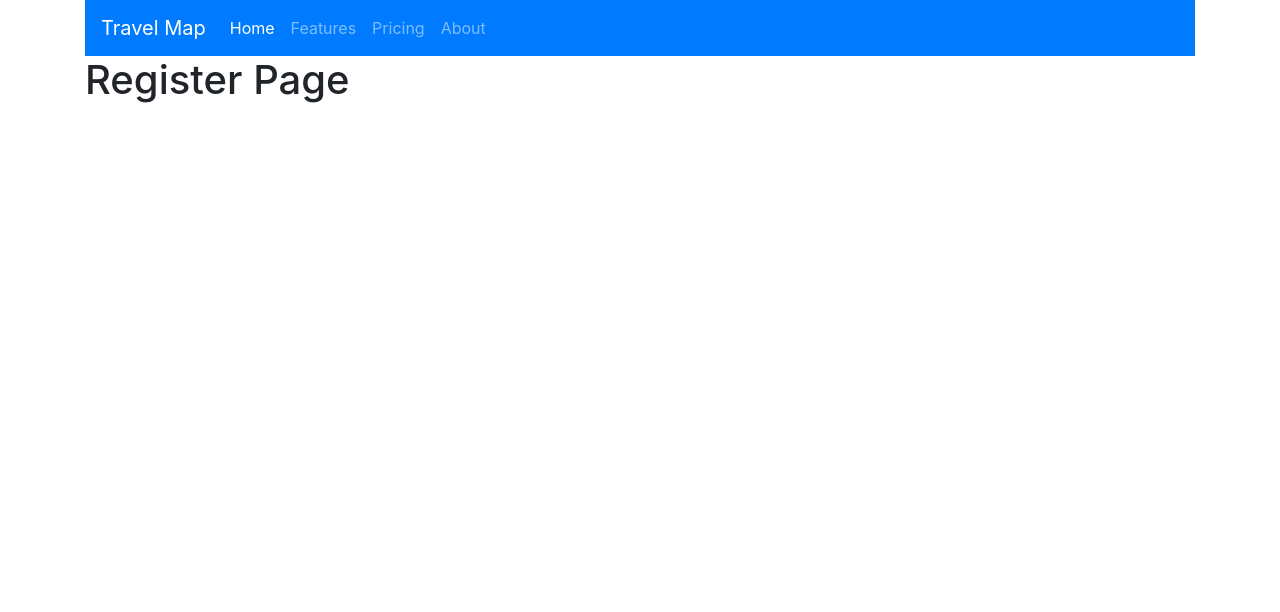
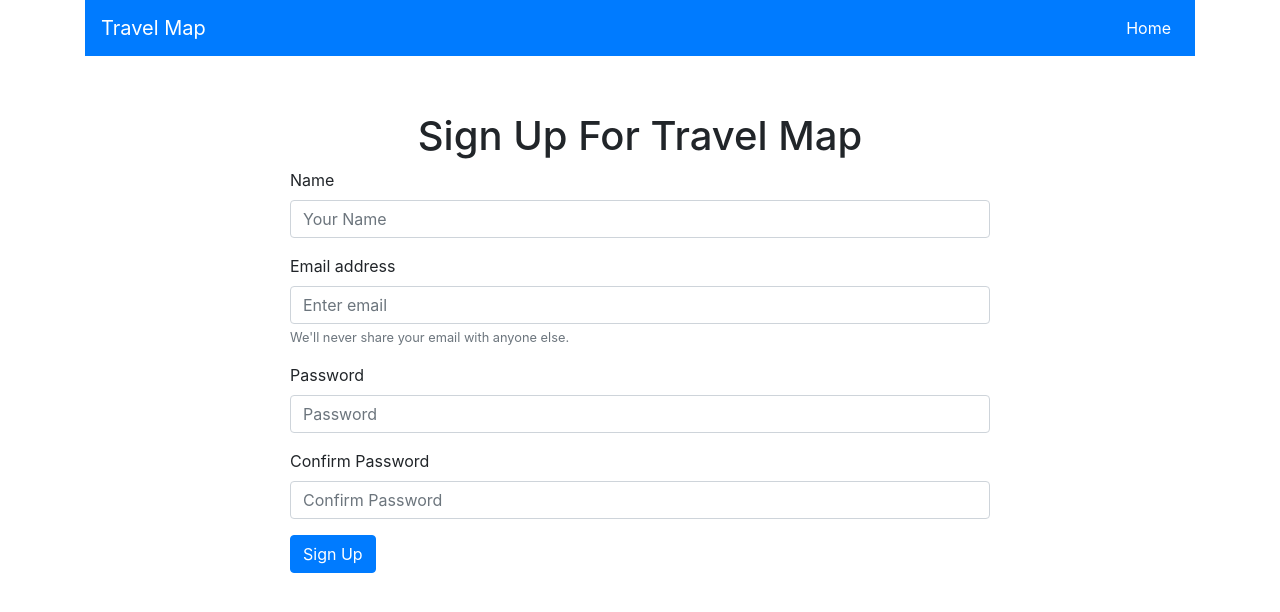
Before and after one commit to cthorpe1/travelmap-rebuild-client, a React (Create React App) app: page /register in a window 1280 px wide. Shown: the top 612 px of the page. Built offline with nearby package versions, Linux system fonts and the light colour scheme.

Commit message:
working on auth logic. need to implement jwt/cookie

```diff
--- a/package.json
+++ b/package.json
@@ -32,6 +32,5 @@
       "last 1 firefox version",
       "last 1 safari version"
     ]
-  },
-  "proxy": "http://localhost:3001"
+  }
 }
--- a/src/App.js
+++ b/src/App.js
@@ -1,25 +1,17 @@
-import React, { useState, useEffect } from "react";
+import React from "react";
 import { BrowserRouter, Route, Switch } from "react-router-dom";
 import Navbar from "./components/Navbar/Navbar";
-import HomePage from "./components/HomePage/HomePage";
+import IndexPage from "./components/IndexPage/IndexPage";
 import LoginPage from "./components/LoginPage/LoginPage";
 import RegisterPage from "./components/RegisterPage/RegisterPage";
 
 function App() {
-  const [apiResponse, setApiResponse] = useState({ response: "" });
-
-  // useEffect(() => {
-  //   fetch("http://localhost:3001/home")
-  //     .then(res => res.text())
-  //     .then(res => setApiResponse({ response: res }))
-  //     .catch(err => console.log(err));
-  // }, []);
   return (
     <BrowserRouter>
       <main className="container">
         <Navbar />
         <Switch>
-          <Route path="/" exact component={HomePage} />
+          <Route path="/" exact component={IndexPage} />
           <Route path="/login" component={LoginPage} />
           <Route path="/register" component={RegisterPage} />
         </Switch>
--- a/src/components/HomePage/HomePage.js
+++ b/src/components/IndexPage/IndexPage.js
@@ -1,5 +1,6 @@
 import React from "react";
-import classes from "./HomePage.module.css";
+import { Link } from "react-router-dom";
+import classes from "./IndexPage.module.css";
 
 const HomePage = () => {
   return (
@@ -12,12 +13,17 @@ const HomePage = () => {
       <hr className="my-4" />
       <p>Please "Sign Up" or "Login" below</p>
 
-      <a className="btn btn-primary btn-lg" href="/register" role="button">
+      <Link className="btn btn-primary btn-lg" to="/register" role="button">
         Sign Up
-      </a>
-      <a className="btn btn-primary btn-lg" id={classes.Login} href="/login" role="button">
+      </Link>
+      <Link
+        className="btn btn-primary btn-lg"
+        id={classes.Login}
+        to="/login"
+        role="button"
+      >
         Login
-      </a>
+      </Link>
     </div>
   );
 };
--- a/src/components/LoginPage/LoginPage.js
+++ b/src/components/LoginPage/LoginPage.js
@@ -2,36 +2,59 @@ import React from "react";
 import styles from "./LoginPage.module.css";
 
 const HomePage = () => {
+  const handleLogin = e => {
+    e.preventDefault();
+
+    fetch("http://localhost:5000/users/login", {
+      method: "POST",
+      headers: {
+        "Content-Type": "application/json"
+      },
+      mode: "cors",
+      body: JSON.stringify({
+        email: e.target[0].value,
+        password: e.target[1].value
+      })
+    })
+      .then(res => res.json())
+      .then(data => {
+        console.log("Data: ", data);
+      })
+      .catch(err => {
+        console.log("In Catch Block: ", err);
+      });
+  };
+
   return (
     <div id={styles.LoginFormContainer}>
       <h1>Please Login</h1>
-      <form>
-        <div class="form-group">
-          <label for="inputEmail3">Email</label>
+      <form onSubmit={handleLogin}>
+        <div className="form-group">
+          <label htmlFor="email">Email</label>
           <div>
             <input
               type="email"
-              class="form-control"
-              id="inputEmail3"
+              className="form-control"
+              id="email"
               placeholder="Email"
             />
           </div>
         </div>
-        <div class="form-group">
-          <label for="inputPassword3">Password</label>
+        <div className="form-group">
+          <label htmlFor="password">Password</label>
           <div>
             <input
               type="password"
-              class="form-control"
-              id="inputPassword3"
+              className="form-control"
+              id="password"
               placeholder="Password"
             />
           </div>
         </div>
-        <div class="form-group">
+        <div className="form-group">
           <div>
             <button type="submit" className="btn btn-primary">
-              Sign in
+              Login
             </button>
           </div>
         </div>
--- a/src/components/Navbar/Navbar.js
+++ b/src/components/Navbar/Navbar.js
@@ -1,4 +1,5 @@
 import React from "react";
+import { Link } from "react-router-dom";
 import styles from "./Navbar.module.css";
 
 const Navbar = () => {
@@ -7,9 +8,9 @@ const Navbar = () => {
       className="navbar navbar-expand-lg navbar-dark bg-primary"
       id={styles.Nav}
     >
-      <a className="navbar-brand" href="/">
+      <Link className="navbar-brand" to="/">
         Travel Map
-      </a>
+      </Link>
       <button
         className="navbar-toggler"
         type="button"
@@ -23,13 +24,13 @@ const Navbar = () => {
       </button>
 
       <div className="collapse navbar-collapse" id="navbarColor01">
-        <ul className="navbar-nav mr-auto">
+        <ul className="navbar-nav ml-auto">
           <li className="nav-item active">
-            <a className="nav-link" href="/">
+            <Link className="nav-link" to="/">
               Home <span className="sr-only">(current)</span>
-            </a>
+            </Link>
           </li>
-          <li className="nav-item">
+          {/* <li className="nav-item">
             <a className="nav-link" href="#">
               Features
             </a>
@@ -43,7 +44,7 @@ const Navbar = () => {
             <a className="nav-link" href="#">
               About
             </a>
-          </li>
+          </li> */}
         </ul>
       </div>
     </nav>
--- a/src/components/RegisterPage/RegisterPage.js
+++ b/src/components/RegisterPage/RegisterPage.js
@@ -1,7 +1,84 @@
 import React from "react";
+import styles from "./RegisterPage.module.css";
 
 const RegisterPage = () => {
-  return <h1>Register Page</h1>;
+  const handleSignUp = e => {
+    e.preventDefault();
+    const name = e.target[0].value;
+    const email = e.target[1].value;
+    const password = e.target[2].value;
+    const passwordTwo = e.target[3].value;
+
+    const newUser = {
+      name,
+      email,
+      password,
+      passwordTwo
+    };
+
+    fetch("http://localhost:5000/users/register", {
+      method: "POST",
+      headers: {
+        "Content-Type": "application/json"
+      },
+      mode: "cors",
+      body: JSON.stringify(newUser)
+    })
+      .then(res => res.json())
+      .then(data => console.log(data))
+      .catch(err => console.log(err));
+  };
+
+  return (
+    <div id={styles.SignUpContainer}>
+      <h1>Sign Up For Travel Map</h1>
+      <form onSubmit={handleSignUp}>
+        <div className="form-group">
+          <label htmlFor="name">Name</label>
+          <input
+            type="text"
+            className="form-control"
+            id="name"
+            placeholder="Your Name"
+          />
+        </div>
+        <div className="form-group">
+          <label htmlFor="email">Email address</label>
+          <input
+            type="email"
+            className="form-control"
+            id="email"
+            aria-describedby="emailHelp"
+            placeholder="Enter email"
+          />
+          <small id="emailHelp" className="form-text text-muted">
+            We'll never share your email with anyone else.
+          </small>
+        </div>
+        <div className="form-group">
+          <label htmlFor="password">Password</label>
+          <input
+            type="password"
+            className="form-control"
+            id="password"
+            placeholder="Password"
+          />
+        </div>
+        <div className="form-group">
+          <label htmlFor="passwordConfirm">Confirm Password</label>
+          <input
+            type="password"
+            className="form-control"
+            id="passwordConfirm"
+            placeholder="Confirm Password"
+          />
+        </div>
+        <button type="submit" className="btn btn-primary">
+          Sign Up
+        </button>
+      </form>
+    </div>
+  );
 };
 
 export default RegisterPage;
--- /dev/null
+++ b/src/components/RegisterPage/RegisterPage.module.css
@@ -0,0 +1,11 @@
+#SignUpContainer {
+  display: flex;
+  margin: 5% auto;
+  flex-direction: column;
+  align-content: center;
+  width: 700px;
+}
+
+#SignUpContainer h1 {
+  text-align: center;
+}
```
Also changed, not shown: src/components/IndexPage/IndexPage.module.css (renamed from src/components/HomePage/HomePage.module.css).
